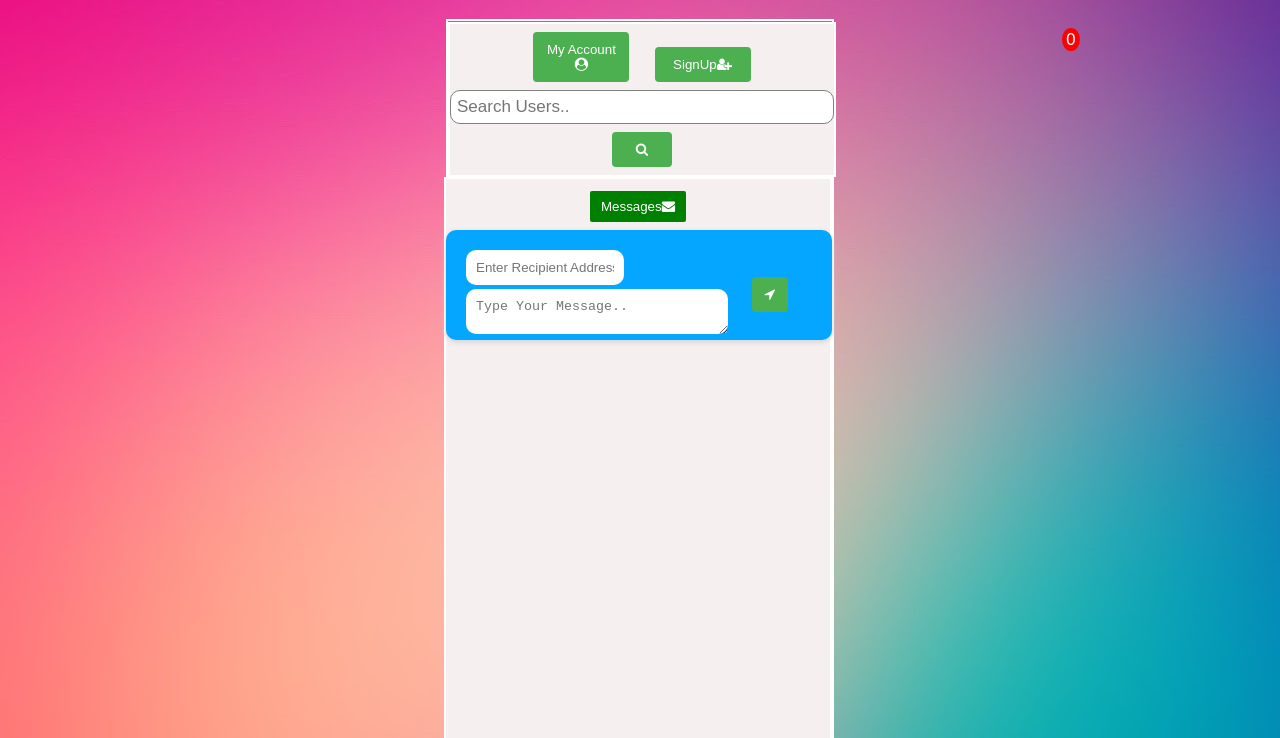
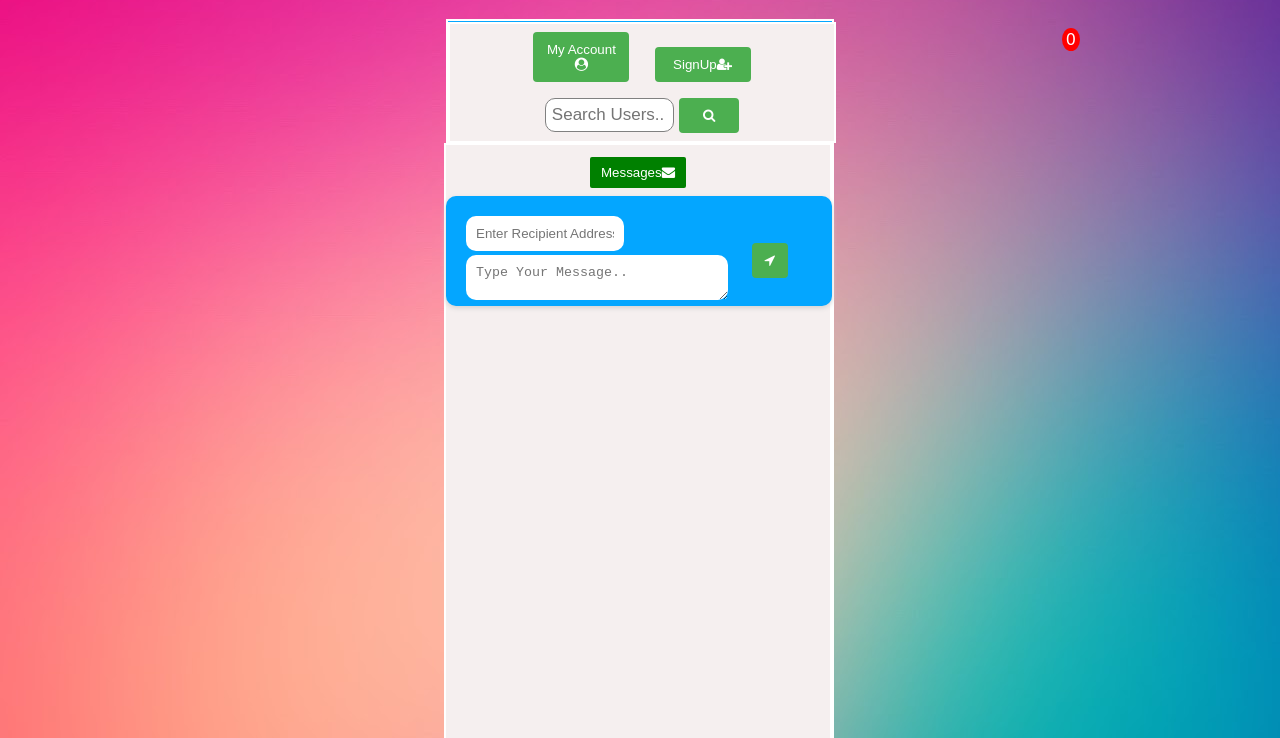
Before and after one commit to Salmandabbakuti/Tweet-Book, a plain HTML site: page 2.0/index.html in a window 1280 px wide. Shown: the part 62-800 px from the top of the page. Drawn offline with nearby package versions, Linux system fonts and the light colour scheme.

Commit message:
ui fixes

```diff
--- a/2.0/index.html
+++ b/2.0/index.html
@@ -45,7 +45,7 @@
   </div>
 </div>
 <div style="text-align: center;">
-<input type="text"  id="userAddress" class="example" placeholder="Search Users.." name="search2" style="margin:auto; width:370px">
+<input type="text"  id="userAddress" class="example" placeholder="Search Users.." name="search2" style="margin:auto;">
 <button onclick="initUserProfile()" style="width:60px"><i class="fa fa-search"></i></button>
 </div>
 <div id = "response" style="text-align: center;">
```
